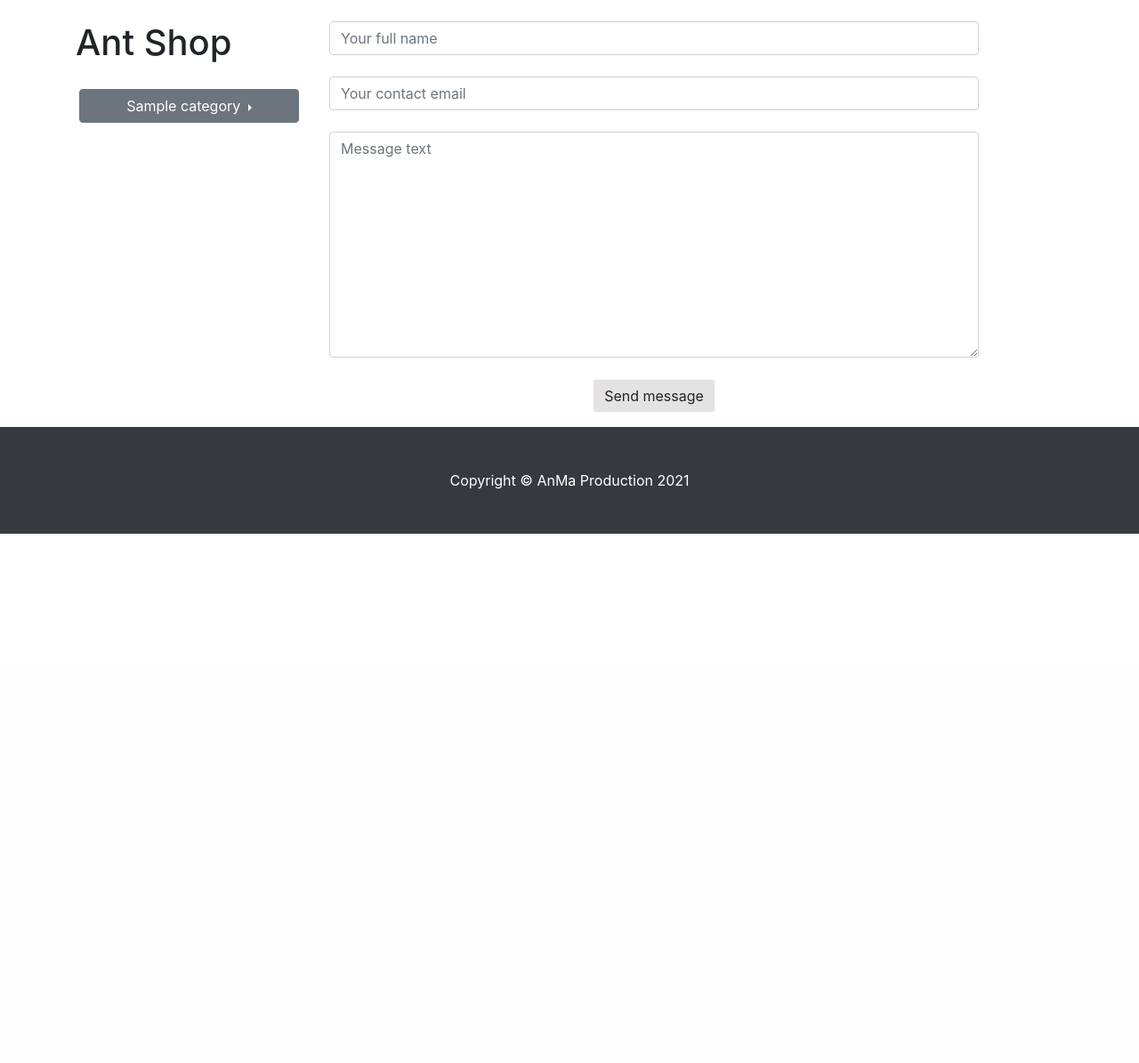
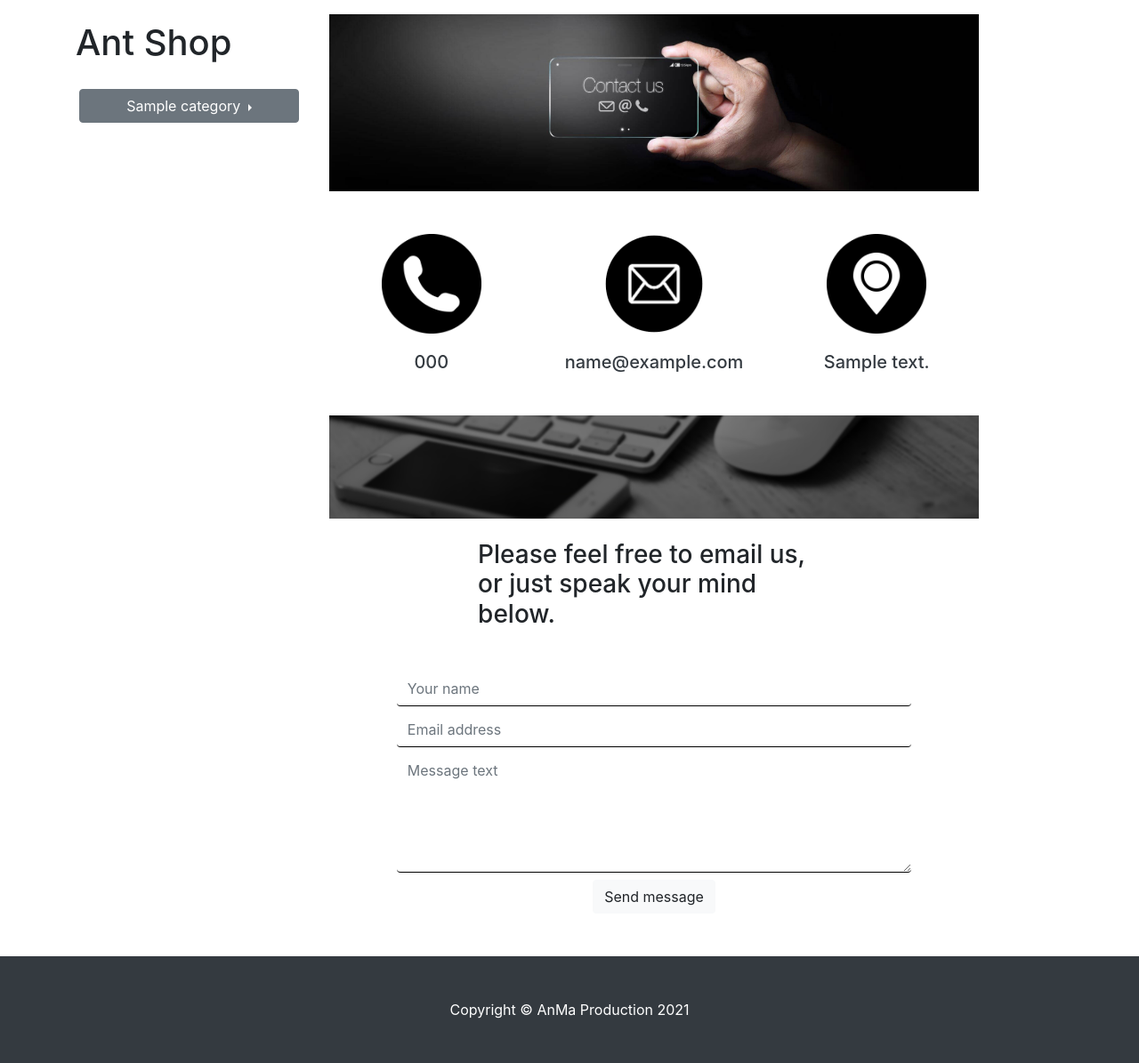
Before and after one commit to nikolska/Ant_shop, a Django app: page /contact-us/ in a window 1280 px wide. Shown: the part 56-1251 px from the top of the page at 89% size. Before the commit the page ends 656 px from the top, so only its background shows below. Run offline with Django 3.2, Linux system fonts and the light colour scheme; a user stored in the database is signed in; tables that the repository leaves empty hold one stand-in row (values such as "Sample post"); some libraries are stand-ins or nearby versions.

Commit message:
update contact page

```diff
--- a/products/forms.py
+++ b/products/forms.py
@@ -9,15 +9,15 @@ class ContactForm(forms.Form):
     sender = forms.CharField(
         label="Your Full Name",
         max_length=255,
-        widget=forms.TextInput({'class': 'form-control', 'placeholder': 'Your full name'})
+        widget=forms.TextInput({'class': 'form-control contact-form', 'placeholder': 'Your name'})
     )
     sender_email = forms.EmailField(
         label="Email Address",
-        widget=forms.EmailInput({'class': 'form-control', 'placeholder': 'Your contact email'})
+        widget=forms.EmailInput({'class': 'form-control contact-form', 'placeholder': 'Email address'})
     )
     message_text = forms.CharField(
         label="Message Text",
-        widget=forms.Textarea({'class': 'form-control', 'placeholder': 'Message text'})
+        widget=forms.Textarea({'class': 'form-control contact-form', 'placeholder': 'Message text', 'rows': 5})
     )
 
 
--- a/products/templates/cart_view.html
+++ b/products/templates/cart_view.html
@@ -53,7 +53,7 @@
                     <form action="{% url 'change_product_quantity' item.product.slug %}" method="POST">
                         {% csrf_token %}
                         <div style="display: flex; justify-content: center;">
-                            <input class="form-control col-md-5" name="product_quantity" type="number" min=1 value="{{ item.qty }}">
+                            <input class="form-control col-md-7" name="product_quantity" type="number" min="1" max="{{ item.product.qty }}" value="{{ item.qty }}">
                             <input type="submit" class="btn btn-light btn-sm" value=">">
                         </div>
                     </form>
--- a/products/templates/contact_page.html
+++ b/products/templates/contact_page.html
@@ -1,21 +1,59 @@
 {% extends 'base.html' %}
+{% load static %}
 
 {% block title %}Home page{% endblock %}
 
 
 {% block content %}
 
-<div class="contact-form mt-4 mb-3" align="center">
+<img class="img-fluid mt-3 mb-4" src="{% static '/img/contact-us-1.jpg' %}" alt="contact-us-image"/>
+
+<div class="card-group mt-4">
+    <div class="col">
+        <div class="card border-dark mb-3" style="max-width: 18rem; border: none;">
+            <div style="display: flex; justify-content: center;">
+                <img class="img-fluid contact-image" src="{% static '/img/phone.png' %}" alt="phone-icon">
+            </div>
+            <div class="card-body text-dark">
+              <h5 class="card-title" align="center">{{ request.user.phone }}</h5>
+            </div>
+        </div>
+    </div>
+    <div class="col">
+        <div class="card border-dark mb-3" style="max-width: 18rem; border: none;">
+            <div style="display: flex; justify-content: center;">
+                <img class="img-fluid contact-image" src="{% static '/img/email.png' %}" alt="email-icon">
+            </div>
+            <div class="card-body text-dark">
+              <h5 class="card-title" align="center">{{ request.user.email }}</h5>
+            </div>
+        </div>
+    </div>
+    <div class="col">
+        <div class="card border-dark mb-3" style="max-width: 18rem; border: none;">
+            <div style="display: flex; justify-content: center;">
+                <img class="img-fluid contact-image" src="{% static '/img/address.png' %}" alt="address-icon">
+            </div>
+            <div class="card-body text-dark">
+              <h5 class="card-title" align="center">{{ request.user.address }}</h5>
+            </div>
+        </div>
+    </div>
+  </div>
+
+<img class="img-fluid mb-2" src="{% static '/img/contact-us-2.jpg' %}" alt="contact-us-image"/>
+
+<h3 class="container col-lg-7 mt-3">
+    Please feel free to email us, or just speak your mind below.
+</h3>
+
+<div class="contact-form container col-lg-10 my-5" align="center">
     <form action="" method="POST">
         {% csrf_token %}
-
-        {{ form.sender }}
-        <br>
-        {{ form.sender_email }}
-        <br>
-        {{ form.message_text }}
-
-        <br><input type="submit" class="btn btn-light" style="background: rgba(211, 209, 209, 0.616);" value="Send message">
+        <div class="mb-2">{{ form.sender }}</div>
+        <div class="mb-2">{{ form.sender_email }}</div>
+        <div class="mb-2">{{ form.message_text }}</div>
+        <input type="submit" class="btn btn-light"  value="Send message">
     </form>
 </div>
 
--- a/products/templates/customer_account.html
+++ b/products/templates/customer_account.html
@@ -29,7 +29,7 @@
     </div>
 {% else %}
     <div class="mt-3 mb-3">
-        <h3>Welcome to our Ant Shop! Please, Login or Register</h3><br>
+        <h3>Welcome to our Ant Shop! Please, Sign In or Register</h3><br>
         <ul class="list-group list-group-flush">
             <li class="list-group-item"><a class='link-dark' href="{% url 'login' %}">Sign in</a></li>
             <li class="list-group-item"><a class='link-dark' href="{% url 'registration' %}">Registration</a></li>
--- a/products/templates/product_detail.html
+++ b/products/templates/product_detail.html
@@ -39,6 +39,12 @@
                 <td><b>Rating:</b></td>
                 <td>{{ product.rating }}</td>
               </tr>
+              {% if product.availability %}
+                <tr>
+                  <td><b>Availability:</b></td>
+                  <td>{{ product.qty }}</td>
+                </tr>
+              {% endif %}
             </tbody>
         </table>
         {% if product.availability %}
--- a/static/css/my_styles.css
+++ b/static/css/my_styles.css
@@ -0,0 +1,10 @@
+.contact-form {
+    border-color: black;
+    border-top: none;
+    border-right: none;
+    border-left: none;
+}
+
+.contact-image {
+    width: 7rem;
+}
```
Also changed, not shown: products/templates/product_list.html (+17 -8 lines), static/img/address.png (added), static/img/contact-us-1.jpg (added), static/img/contact-us-2.jpg (added), static/img/email.png (added), static/img/phone.png (added).
